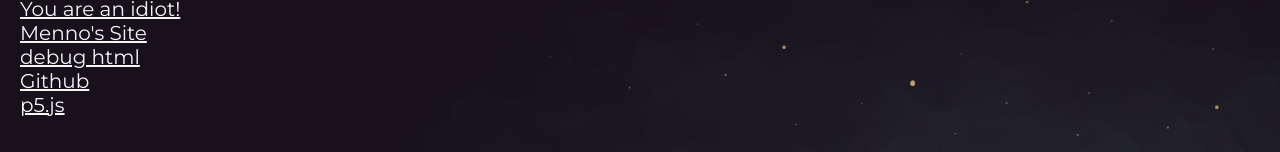
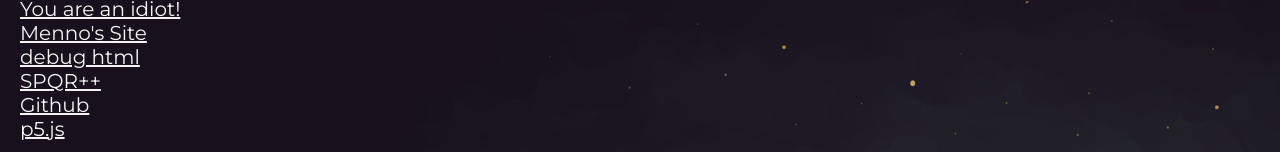
Before and after one commit to Snoworange420/snoworange420.github.io, a plain HTML site: page index.html in a window 1280 px wide. Shown: the part 130-282 px from the top of the page. Drawn offline with Linux system fonts and the light colour scheme.

Commit message:
Add files via upload

```diff
--- a/index.html
+++ b/index.html
@@ -19,6 +19,7 @@
     <a style="color:whitesmoke" href="lol.html">You are an idiot!</a><br>
     <a style="color:whitesmoke" href="menno.html">Menno's Site</a><br>
     <a style="color:whitesmoke" href="test.html">debug html</a><br>
+    <a style="color:whitesmoke" href="spqr-plus-plus.html">SPQR++</a><br>
     <a style="color:whitesmoke" href="https://github.com/Snoworange420">Github</a><br>
     <a style="color:whitesmoke" href="https://editor.p5js.org/Snoworange69/sketches">p5.js</a><br>
   </body>
```
